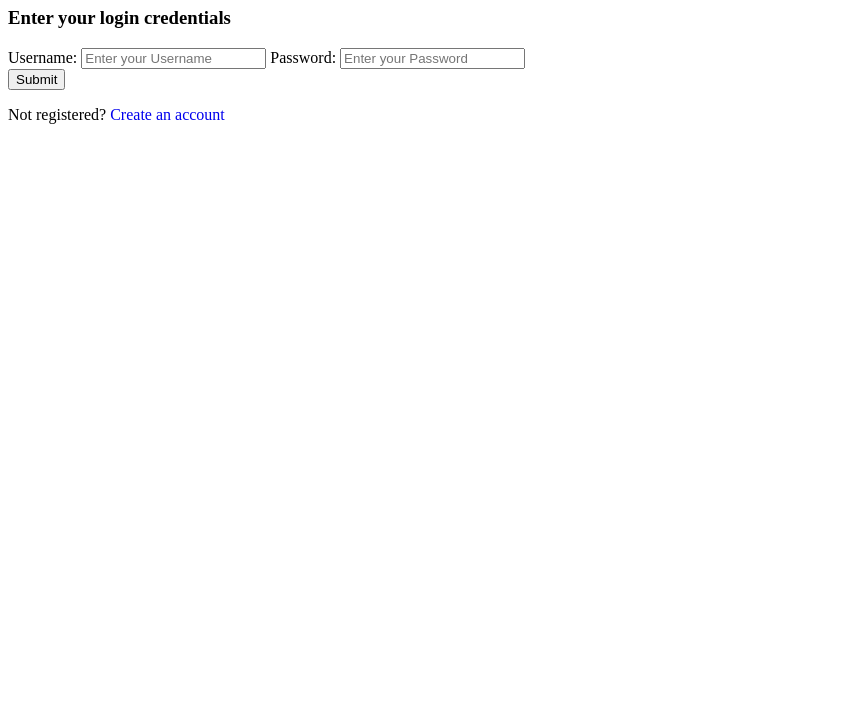
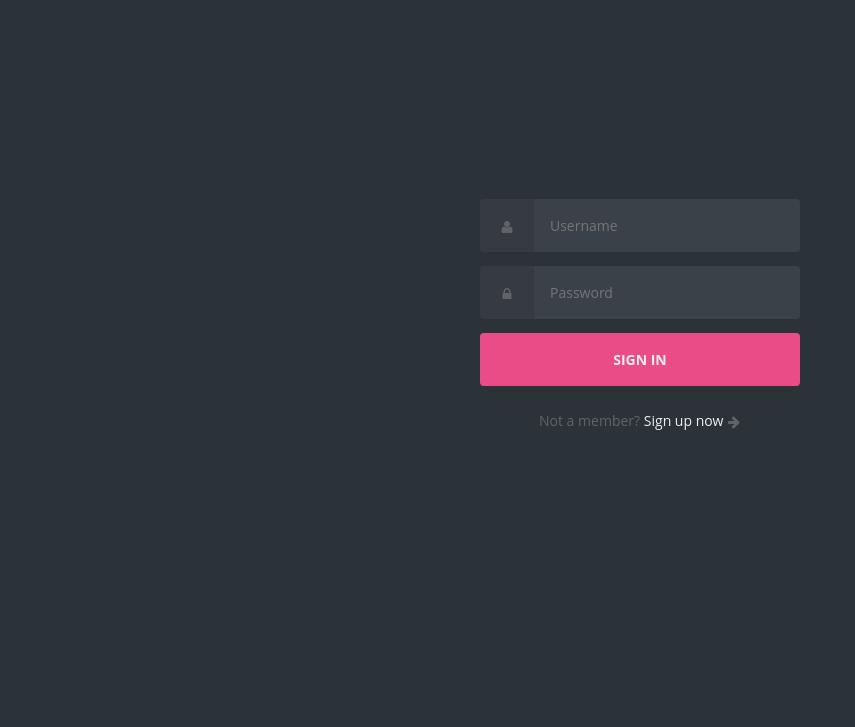
Before and after one commit to xsynch/family-tree, a plain HTML site: page frontend/index.html in a window 1280 px wide. Shown: the part 73-800 px from the top of the page, without its empty margins (0-855 px from the left). Drawn offline with Linux system fonts and the light colour scheme.

Commit message:
add generic images

```diff
--- a/frontend/index.html
+++ b/frontend/index.html
@@ -8,36 +8,49 @@
 
     <title>Welcome to My Family</title>
 </head>
-<body>
-       <div class="main">
-        <h1>Welcome to the family</h1>
-        <h3>Enter your login credentials</h3>
+<body class="align">
 
-        <form action="">
-            <label for="first">
-                Username:
-            </label>
-            <input type="text" id="first" name="first"
-                placeholder="Enter your Username" required>
+  <div class="grid">
 
-            <label for="password">
-                Password:
-            </label>
-            <input type="password" id="password" name="password"
-                placeholder="Enter your Password" required>
+    <form action="https://httpbin.org/post" method="POST" class="form login">
 
-            <div class="wrap">
-                <button type="submit">
-                    Submit
-                </button>
-            </div>
-        </form>
+      <div class="form__field">
+        <label for="login__username"><svg class="icon">
+            <use xlink:href="#icon-user"></use>
+          </svg><span class="hidden">Username</span></label>
+        <input autocomplete="username" id="login__username" type="text" name="username" class="form__input" placeholder="Username" required>
+      </div>
 
-        <p>Not registered?
-            <a href="#" style="text-decoration: none;">
-                Create an account
-            </a>
-        </p>
-    </div>
+      <div class="form__field">
+        <label for="login__password"><svg class="icon">
+            <use xlink:href="#icon-lock"></use>
+          </svg><span class="hidden">Password</span></label>
+        <input id="login__password" type="password" name="password" class="form__input" placeholder="Password" required>
+      </div>
+
+      <div class="form__field">
+        <input type="submit" value="Sign In">
+      </div>
+
+    </form>
+
+    <p class="text--center">Not a member? <a href="#">Sign up now</a> <svg class="icon">
+        <use xlink:href="#icon-arrow-right"></use>
+      </svg></p>
+
+  </div>
+
+  <svg xmlns="http://www.w3.org/2000/svg" class="icons">
+    <symbol id="icon-arrow-right" viewBox="0 0 1792 1792">
+      <path d="M1600 960q0 54-37 91l-651 651q-39 37-91 37-51 0-90-37l-75-75q-38-38-38-91t38-91l293-293H245q-52 0-84.5-37.5T128 1024V896q0-53 32.5-90.5T245 768h704L656 474q-38-36-38-90t38-90l75-75q38-38 90-38 53 0 91 38l651 651q37 35 37 90z" />
+    </symbol>
+    <symbol id="icon-lock" viewBox="0 0 1792 1792">
+      <path d="M640 768h512V576q0-106-75-181t-181-75-181 75-75 181v192zm832 96v576q0 40-28 68t-68 28H416q-40 0-68-28t-28-68V864q0-40 28-68t68-28h32V576q0-184 132-316t316-132 316 132 132 316v192h32q40 0 68 28t28 68z" />
+    </symbol>
+    <symbol id="icon-user" viewBox="0 0 1792 1792">
+      <path d="M1600 1405q0 120-73 189.5t-194 69.5H459q-121 0-194-69.5T192 1405q0-53 3.5-103.5t14-109T236 1084t43-97.5 62-81 85.5-53.5T538 832q9 0 42 21.5t74.5 48 108 48T896 971t133.5-21.5 108-48 74.5-48 42-21.5q61 0 111.5 20t85.5 53.5 62 81 43 97.5 26.5 108.5 14 109 3.5 103.5zm-320-893q0 159-112.5 271.5T896 896 624.5 783.5 512 512t112.5-271.5T896 128t271.5 112.5T1280 512z" />
+    </symbol>
+  </svg>
+
 </body>
 </html>
--- a/frontend/styles/index.css
+++ b/frontend/styles/index.css
@@ -0,0 +1,215 @@
+@use postcss-preset-env {
+  stage: 0;
+}
+
+/* config.css */
+
+:root {
+  --baseColor: #606468;
+}
+
+/* helpers/align.css */
+
+.align {
+  display: grid;
+  place-items: center;
+}
+
+.grid {
+  inline-size: 90%;
+  margin-inline: auto;
+  max-inline-size: 20rem;
+}
+
+/* helpers/hidden.css */
+
+.hidden {
+  border: 0;
+  clip: rect(0 0 0 0);
+  height: 1px;
+  margin: -1px;
+  overflow: hidden;
+  padding: 0;
+  position: absolute;
+  width: 1px;
+}
+
+/* helpers/icon.css */
+
+:root {
+  --iconFill: var(--baseColor);
+}
+
+.icons {
+  display: none;
+}
+
+.icon {
+  block-size: 1em;
+  display: inline-block;
+  fill: var(--iconFill);
+  inline-size: 1em;
+  vertical-align: middle;
+}
+
+/* layout/base.css */
+
+:root {
+  --htmlFontSize: 100%;
+
+  --bodyBackgroundColor: #2c3338;
+  --bodyColor: var(--baseColor);
+  --bodyFontFamily: "Open Sans";
+  --bodyFontFamilyFallback: sans-serif;
+  --bodyFontSize: 0.875rem;
+  --bodyFontWeight: 400;
+  --bodyLineHeight: 1.5;
+}
+
+* {
+  box-sizing: inherit;
+}
+
+html {
+  box-sizing: border-box;
+  font-size: var(--htmlFontSize);
+}
+
+body {
+  background-color: var(--bodyBackgroundColor);
+  color: var(--bodyColor);
+  font-family: var(--bodyFontFamily), var(--bodyFontFamilyFallback);
+  font-size: var(--bodyFontSize);
+  font-weight: var(--bodyFontWeight);
+  line-height: var(--bodyLineHeight);
+  margin: 0;
+  min-block-size: 100vh;
+}
+
+/* modules/anchor.css */
+
+:root {
+  --anchorColor: #eee;
+}
+
+a {
+  color: var(--anchorColor);
+  outline: 0;
+  text-decoration: none;
+}
+
+a:focus,
+a:hover {
+  text-decoration: underline;
+}
+
+/* modules/form.css */
+
+:root {
+  --formGap: 0.875rem;
+}
+
+input {
+  background-image: none;
+  border: 0;
+  color: inherit;
+  font: inherit;
+  margin: 0;
+  outline: 0;
+  padding: 0;
+  transition: background-color 0.3s;
+}
+
+input[type="submit"] {
+  cursor: pointer;
+}
+
+.form {
+  display: grid;
+  gap: var(--formGap);
+}
+
+.form input[type="password"],
+.form input[type="text"],
+.form input[type="submit"] {
+  inline-size: 100%;
+}
+
+.form__field {
+  display: flex;
+}
+
+.form__input {
+  flex: 1;
+}
+
+/* modules/login.css */
+
+:root {
+  --loginBorderRadus: 0.25rem;
+  --loginColor: #eee;
+
+  --loginInputBackgroundColor: #3b4148;
+  --loginInputHoverBackgroundColor: #434a52;
+
+  --loginLabelBackgroundColor: #363b41;
+
+  --loginSubmitBackgroundColor: #ea4c88;
+  --loginSubmitColor: #eee;
+  --loginSubmitHoverBackgroundColor: #d44179;
+}
+
+.login {
+  color: var(--loginColor);
+}
+
+.login label,
+.login input[type="text"],
+.login input[type="password"],
+.login input[type="submit"] {
+  border-radius: var(--loginBorderRadus);
+  padding: 1rem;
+}
+
+.login label {
+  background-color: var(--loginLabelBackgroundColor);
+  border-bottom-right-radius: 0;
+  border-top-right-radius: 0;
+  padding-inline: 1.25rem;
+}
+
+.login input[type="password"],
+.login input[type="text"] {
+  background-color: var(--loginInputBackgroundColor);
+  border-bottom-left-radius: 0;
+  border-top-left-radius: 0;
+}
+
+.login input[type="password"]:focus,
+.login input[type="password"]:hover,
+.login input[type="text"]:focus,
+.login input[type="text"]:hover {
+  background-color: var(--loginInputHoverBackgroundColor);
+}
+
+.login input[type="submit"] {
+  background-color: var(--loginSubmitBackgroundColor);
+  color: var(--loginSubmitColor);
+  font-weight: 700;
+  text-transform: uppercase;
+}
+
+.login input[type="submit"]:focus,
+.login input[type="submit"]:hover {
+  background-color: var(--loginSubmitHoverBackgroundColor);
+}
+
+/* modules/text.css */
+
+p {
+  margin-block: 1.5rem;
+}
+
+.text--center {
+  text-align: center;
+}
```
Also changed, not shown: frontend/images/image_1.jpg (added), frontend/images/image_2.jpg (added), frontend/images/image_3.jpg (added), frontend/images/image_4.jpg (added), frontend/images/image_5.jpg (added).
